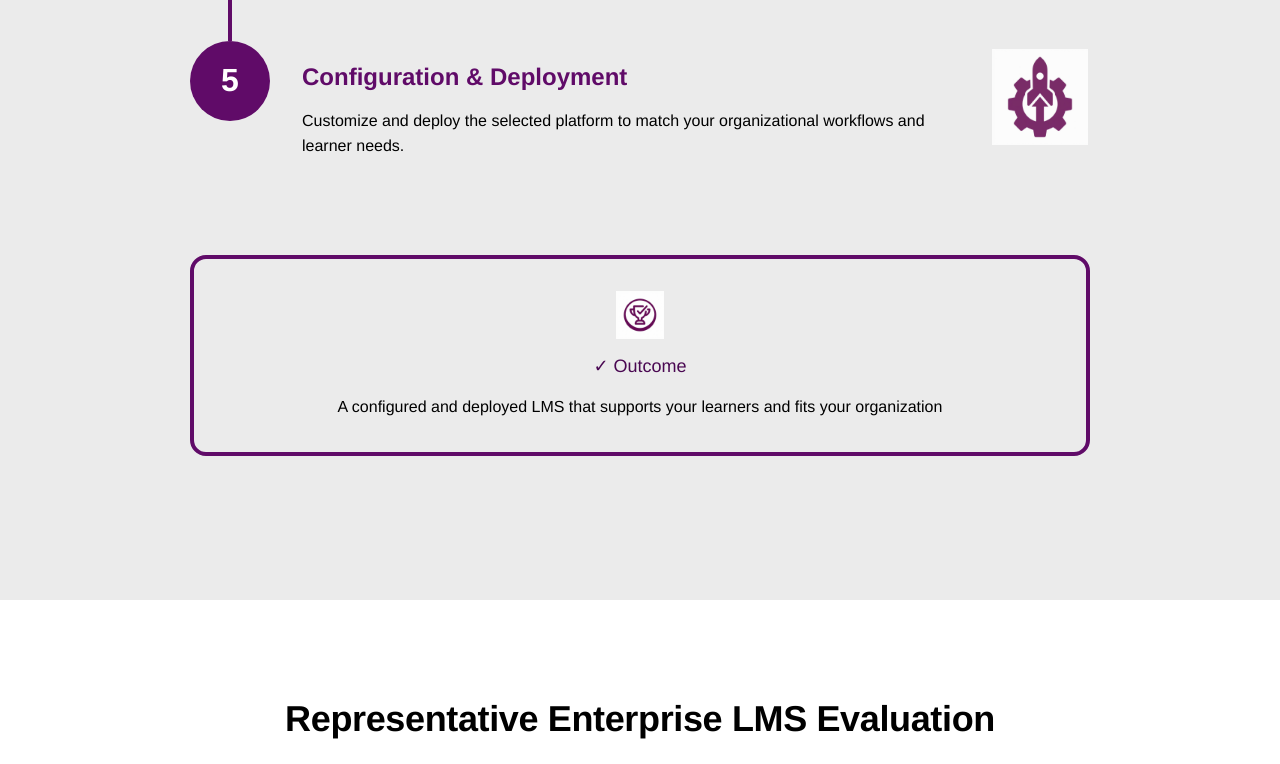
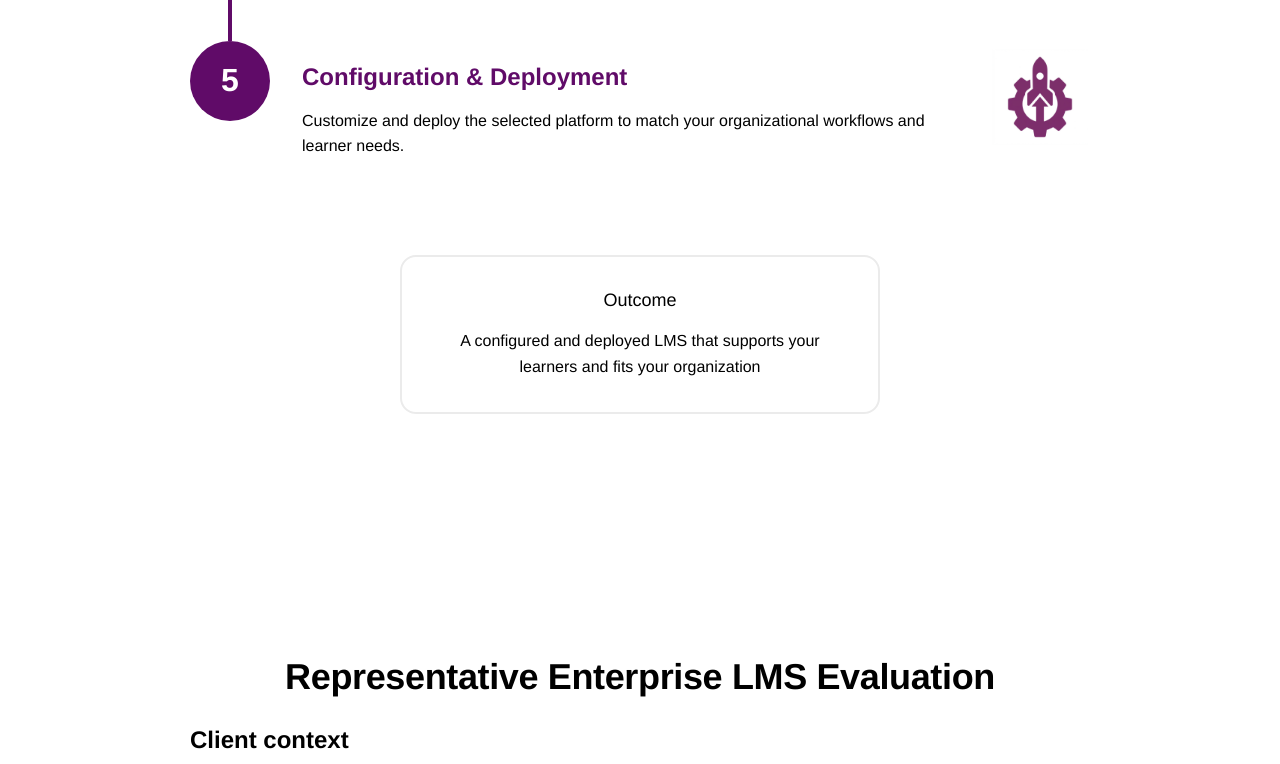
Before and after one commit to IntegralEd/integralplatforms, a website: page src/index.html in a window 1280 px wide. Shown: the part 1874-2638 px from the top of the page. Drawn offline with Linux system fonts and the light colour scheme.

Commit message:
Our Process: white bg, outcome card matches service-card style

```diff
--- a/src/css/site.css
+++ b/src/css/site.css
@@ -96,3 +96,24 @@ h3 {
     grid-template-columns: 1fr;
   }
 }
+
+/* ============================================
+   PROCESS OUTCOME CARD
+   ============================================ */
+
+/* Match service-card visual style (gray border, white bg), centered below timeline */
+.process-outcome {
+  background: var(--bg-primary);
+  border: 2px solid var(--border-light);
+  border-radius: var(--radius-md);
+  padding: var(--spacing-lg);
+  margin: var(--spacing-xl) auto 0;
+  max-width: 480px;
+  text-align: center;
+}
+
+.process-outcome h4 {
+  color: var(--text-primary);
+  font-size: 1.125rem;
+  font-weight: 500;
+}
--- a/src/index.html
+++ b/src/index.html
@@ -111,7 +111,7 @@
   </section>
 
   <!-- Services Section -->
-  <section class="section section-alt" id="services">
+  <section class="section" id="services">
     <div class="container">
       <div class="service-content">
         <h2 class="text-center">Our Process</h2>
@@ -179,8 +179,7 @@
         </div>
 
         <div class="process-outcome">
-          <img src="assets/outcome.png" alt="Outcome" class="outcome-icon">
-          <h4>✓ Outcome</h4>
+          <h4>Outcome</h4>
           <p>A configured and deployed LMS that supports your learners and fits your organization</p>
         </div>
 
```
